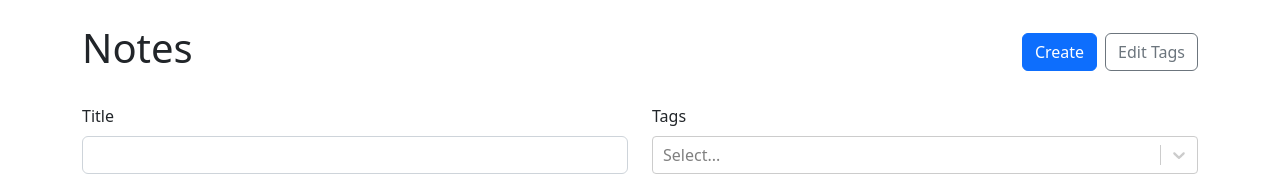
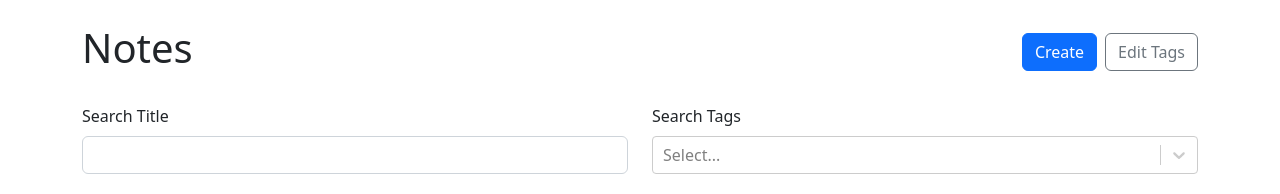
Before and after one commit to SJROHRXD/MarkdownNotes, a React (Vite) app: page / in a window 1280 px wide. Shown: the top 194 px of the page. Built offline with nearby package versions, Linux system fonts and the light colour scheme.

Commit message:
updated the Title, Tags Form Labels on the correct component this time

```diff
--- a/src/NoteForm.tsx
+++ b/src/NoteForm.tsx
@@ -42,13 +42,13 @@ export function NoteForm({
                 <Row>
                     <Col>
                         <Form.Group controlId = "title">
-                            <Form.Label>Search Title</Form.Label>
+                            <Form.Label>Title</Form.Label>
                             <Form.Control ref = { titleRef } required defaultValue = { title } />
                         </Form.Group>
                     </Col>
                     <Col>
                         <Form.Group controlId = "tags">
-                            <Form.Label>Search Tags</Form.Label>
+                            <Form.Label>Tags</Form.Label>
                             <CreatableReactSelect
                                 onCreateOption = {label => {
                                     const newTag = { id: uuidV4(), label }
--- a/src/NoteList.tsx
+++ b/src/NoteList.tsx
@@ -92,7 +92,7 @@ export function NoteList({
                 <Row className = "mb-4">
                     <Col>
                         <Form.Group controlId = "title">
-                            <Form.Label>Title</Form.Label>
+                            <Form.Label>Search Title</Form.Label>
                             <Form.Control
                                 type = "text"
                                 value = {title}
@@ -102,7 +102,7 @@ export function NoteList({
                     </Col>
                     <Col>
                         <Form.Group controlId = "tags">
-                            <Form.Label>Tags</Form.Label>
+                            <Form.Label>Search Tags</Form.Label>
                             <ReactSelect
                                 value = {selectedTags.map(tag => {
                                     return {label: tag.label, value: tag.id}
```
